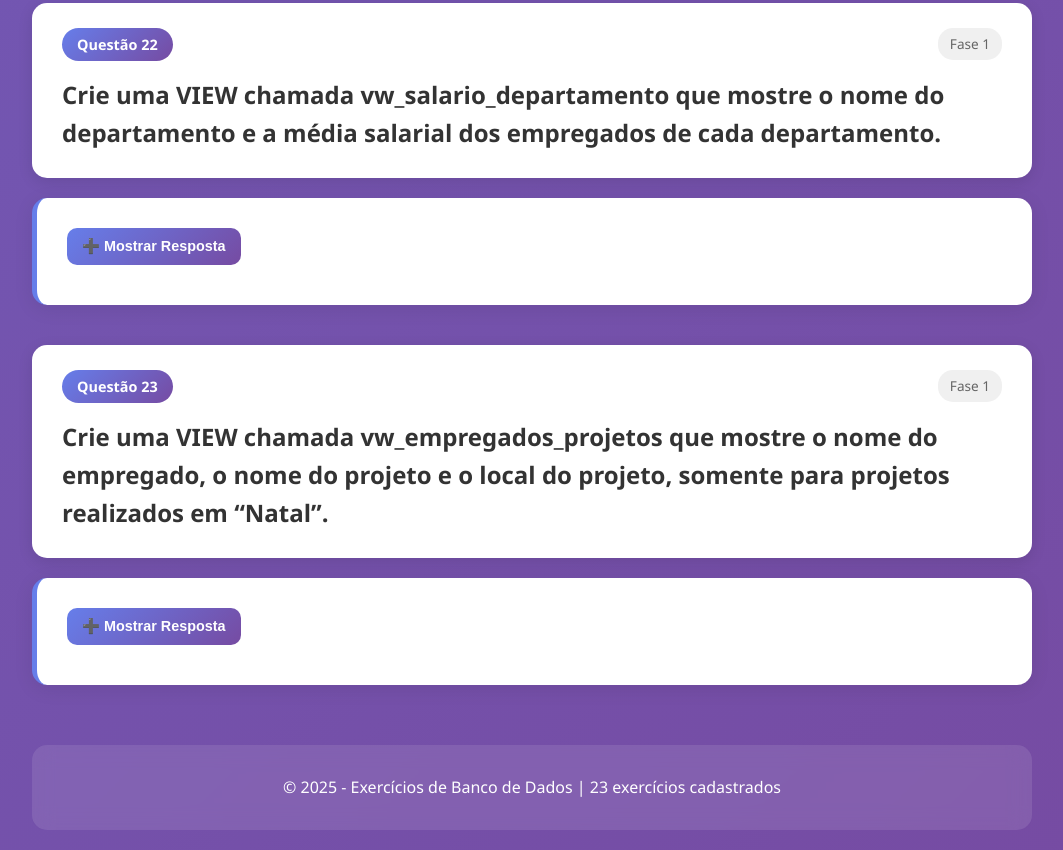
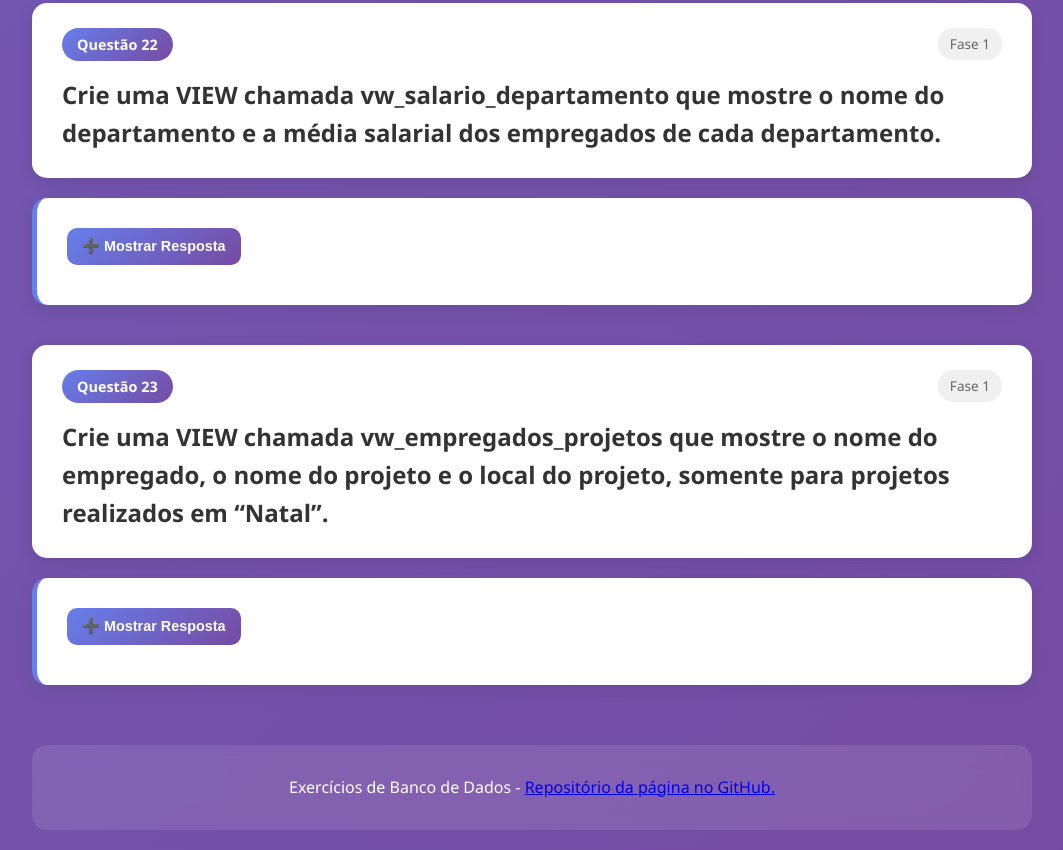
Before and after one commit to TSB89/banco-de-dados-252, a plain HTML site: page index.html in a window 1280 px wide. Shown: the part 7445-8295 px from the top of the page, without its empty margins (108-1171 px from the left). Drawn offline with Linux system fonts and the light colour scheme.

Commit message:
adicionado o link do repositório no rodapé

```diff
--- a/index.html
+++ b/index.html
@@ -618,8 +618,7 @@ ALTER TABLE DEPARTAMENTO
         </main>
 
         <footer class="footer">
-            <p>© 2025 - Exercícios de Banco de Dados | <span id="total-exercicios"></span> exercícios
-                cadastrados</p>
+            <p>Exercícios de Banco de Dados - <a href="https://github.com/TSB89/banco-de-dados-252" target="_blank">Repositório da página no GitHub.</a></p>
         </footer>
     </div>
 
--- a/script.js
+++ b/script.js
@@ -107,10 +107,6 @@ class GerenciadorExercicios {
       .join('');
   }
 
-  // Retorna o total de exercícios
-  getTotalExercicios() {
-    return this.exercicios.length;
-  }
 }
 
 // Instância global do gerenciador
@@ -691,9 +687,6 @@ function inicializarExercicios() {
   // Renderiza os exercícios (padrão: "todos")
   gerenciador.renderizar();
 
-  // Atualiza o total
-  document.getElementById('total-exercicios').textContent =
-    gerenciador.getTotalExercicios();
 }
 
 // Inicializa quando a página carregar
--- a/styles.css
+++ b/styles.css
@@ -214,6 +214,8 @@ body {
     color: white;
     margin-top: 60px;
     padding: 30px;
+    font-size: 1rem;
+    font-weight: 500;
     background: rgba(255, 255, 255, 0.1);
     backdrop-filter: blur(10px);
     border-radius: 15px;
```
